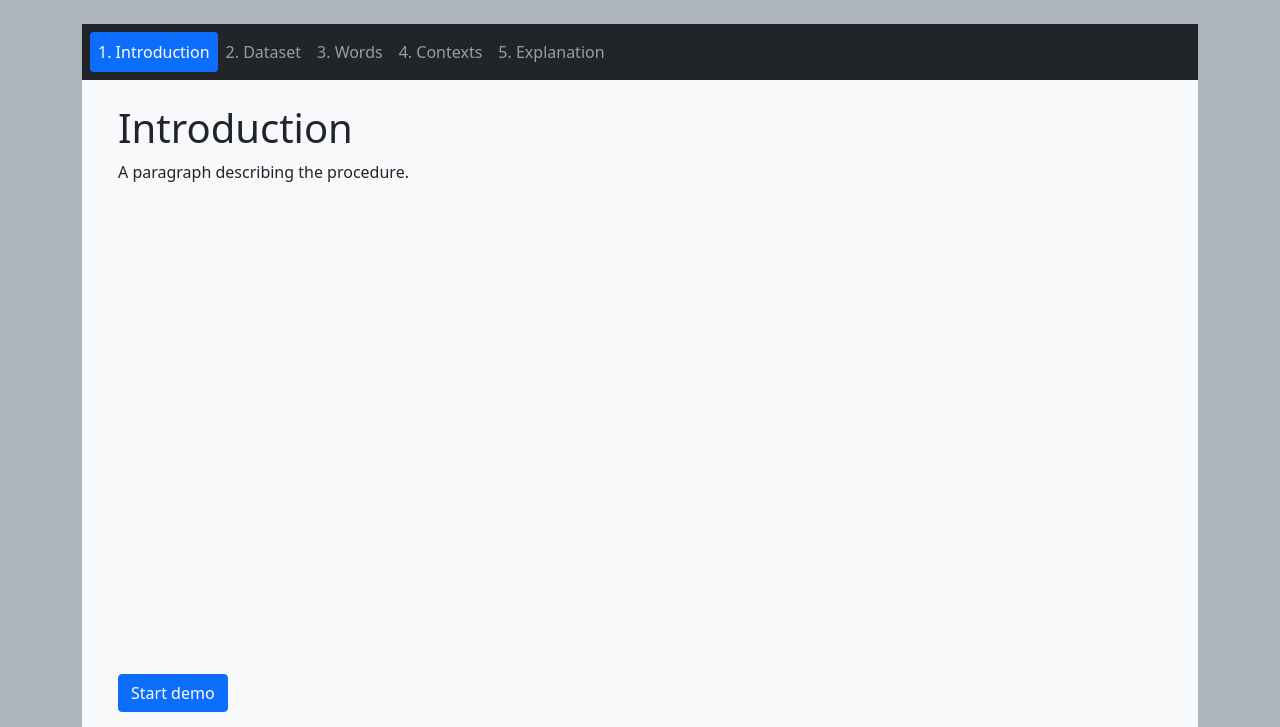
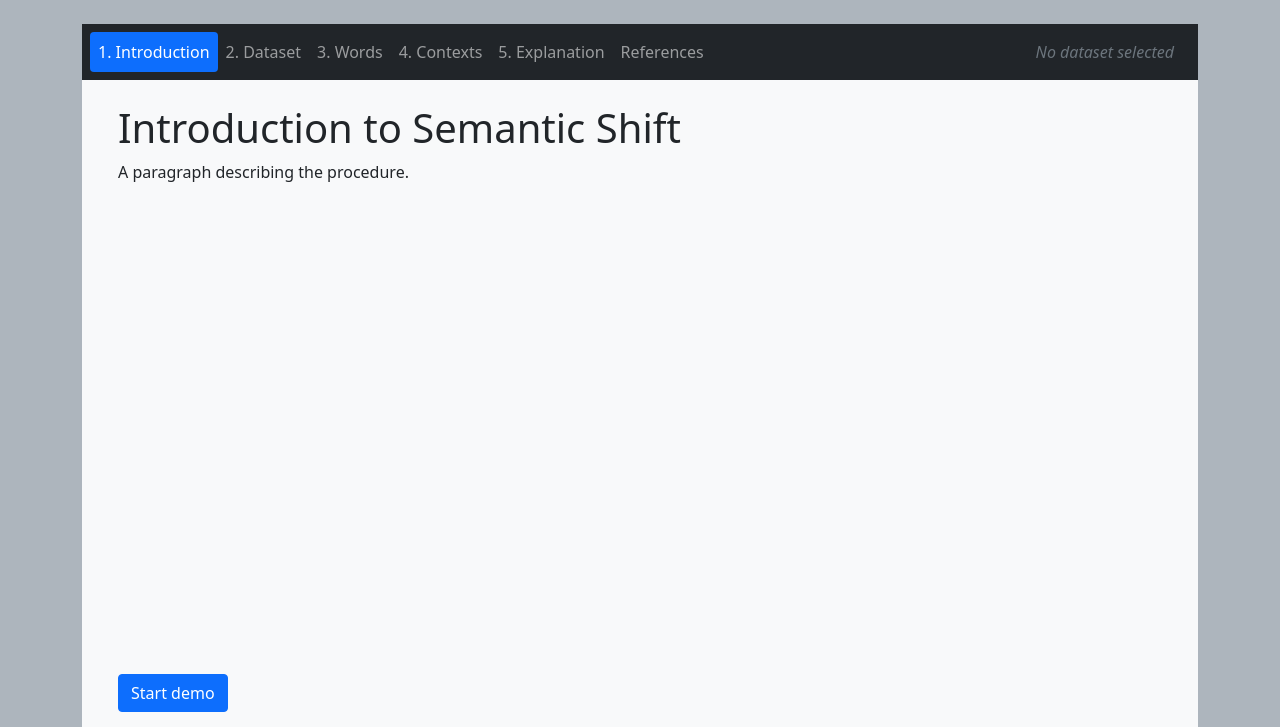
Before and after one commit to mgruppi/sense-demo, a Flask app: template templates/demo.html in a window 1280 px wide. Shown: the top 727 px of the page. Run offline with Flask 2, Linux system fonts and the light colour scheme; the template is opened without the code that fills it, so the values that code supplies are empty; some libraries are stand-ins or nearby versions.

Commit message:
Add dataset label to navbar.

```diff
--- a/static/demo.css
+++ b/static/demo.css
@@ -10,3 +10,7 @@ body{
 .page-main{
     height: 95%;
 }
+
+.nav-item a:hover{
+    cursor: pointer;
+}
--- a/static/demo.js
+++ b/static/demo.js
@@ -23,8 +23,31 @@ function updateWordTable(data)
     console.log(data);
 }
 
+function setDatasetLabel(label){
+    var element = document.getElementById("selected-dataset-label");
+
+    // Define the human-readable name of each dataset.
+    // TODO: Make it persistent or sent from backend. I.e., server gives list of available datasets.
+    labels = {
+        "ukus": "English - UK vs. US",
+        "hist-eng": "English - Historical",
+        "arxiv-ai-phys": "ArXiv - cs.AI vs. phys.class-phys"
+    }
+    if (label in labels)
+    {
+        element.innerHTML = labels[label];
+        element.classList.add("text-white");
+    }
+    else{
+        element.innerHTML = label;
+        element.classList.add("text-white");
+    }
+}
+
 function loadDataset(evt)
 {
+    // Requests a dataset from the server side.
+    // TODO: add a spinner when loading dataset.
     data = document.getElementById("select-dataset");
     value = data.value;
 
@@ -33,7 +56,10 @@ function loadDataset(evt)
         url: "loadDataset",
         data: {"data": value}
     }).done(function(msg){
-        // Once data is loaded, get most shifted.
+        // Once data is loaded, set the dataset label
+        setDatasetLabel(value);
+
+        // Then, get most shifted words
         $.ajax({
         method: "GET",
         url: "getMostShiftedWords",
--- a/templates/demo.html
+++ b/templates/demo.html
@@ -15,34 +15,40 @@
 <body>
 
 <div class="container pt-4">
-
     <div class="navbar navbar-expand-lg bg-dark navbar-dark p-2">
         <div class="collapse navbar-collapse">
             <ul class="navbar-nav nav-pills mb-2 mb-lg-0">
                 <li class="nav-item">
-                    <a class="nav-link active" aria-current="page">1. Introduction</a>
+                    <a class="nav-link active" onclick="openTab(event, 'content-1')" aria-current="Introduction">1. Introduction</a>
                 </li>
                 <li class="nav-item">
-                    <a class="nav-link">2. Dataset</a>
+                    <a class="nav-link" onclick="openTab(event, 'content-2')">2. Dataset</a>
                 </li>
                 <li class="nav-item">
-                    <a class="nav-link">3. Words</a>
+                    <a class="nav-link" onclick="openTab(event, 'content-3')">3. Words</a>
                 </li>
                 <li class="nav-item">
-                    <a class="nav-link">4. Contexts</a>
+                    <a class="nav-link" onclick="openTab(event, 'content-4')">4. Contexts</a>
                 </li>
                 <li class="nav-item">
-                    <a class="nav-link">5. Explanation</a>
+                    <a class="nav-link" onclick="openTab(event, 'content-5')">5. Explanation</a>
+                </li>
+                <li class="nav-item">
+                    <a class="nav-link">References</a>
                 </li>
             </ul>
         </div>
+            <div class="d-flex justify-content-end">
+                <a id="selected-dataset-label" class="nav-link text-secondary"><i>No dataset selected</i></a>
+            </div>
     </div>
+
 
     <div class="content container-fluid p-4 m-0 bg-light">
 
         <div id="content-1" class="content-page container-fluid bg-light">
             <div class="page-main">
-            <h1 class="h1">Introduction</h1>
+            <h1 class="h1">Introduction to Semantic Shift</h1>
             <p>A paragraph describing the procedure.</p>
             </div>
 
```
